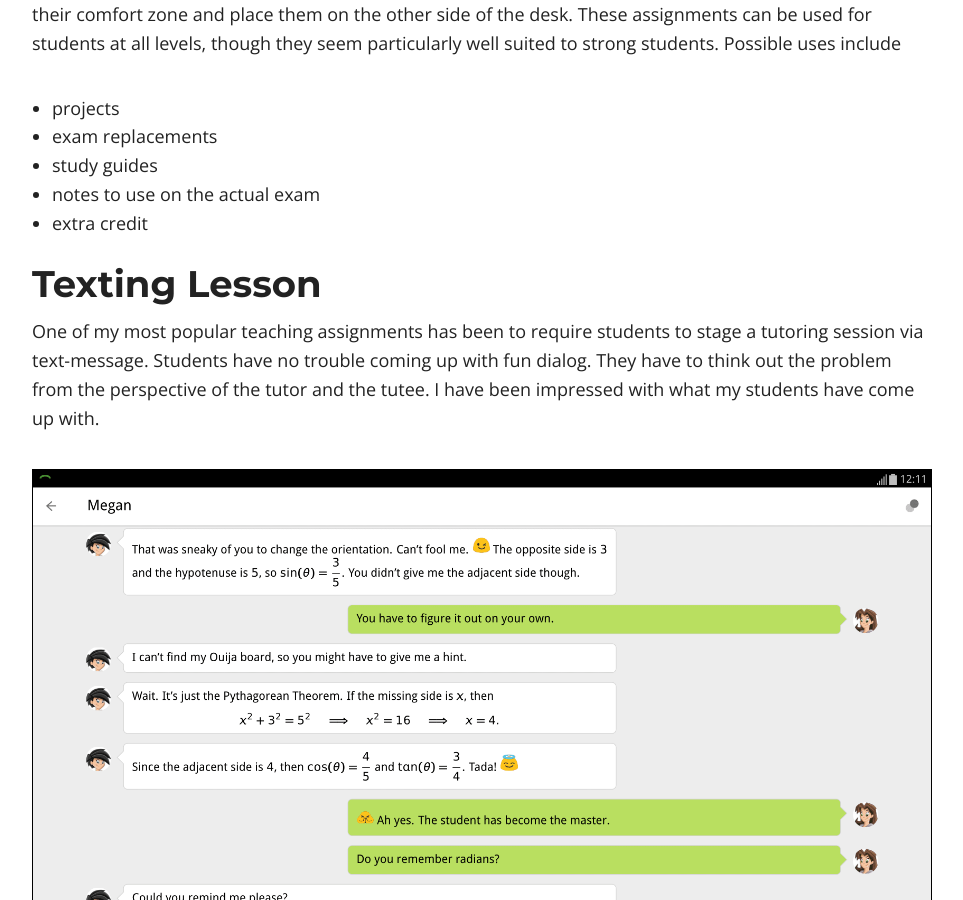
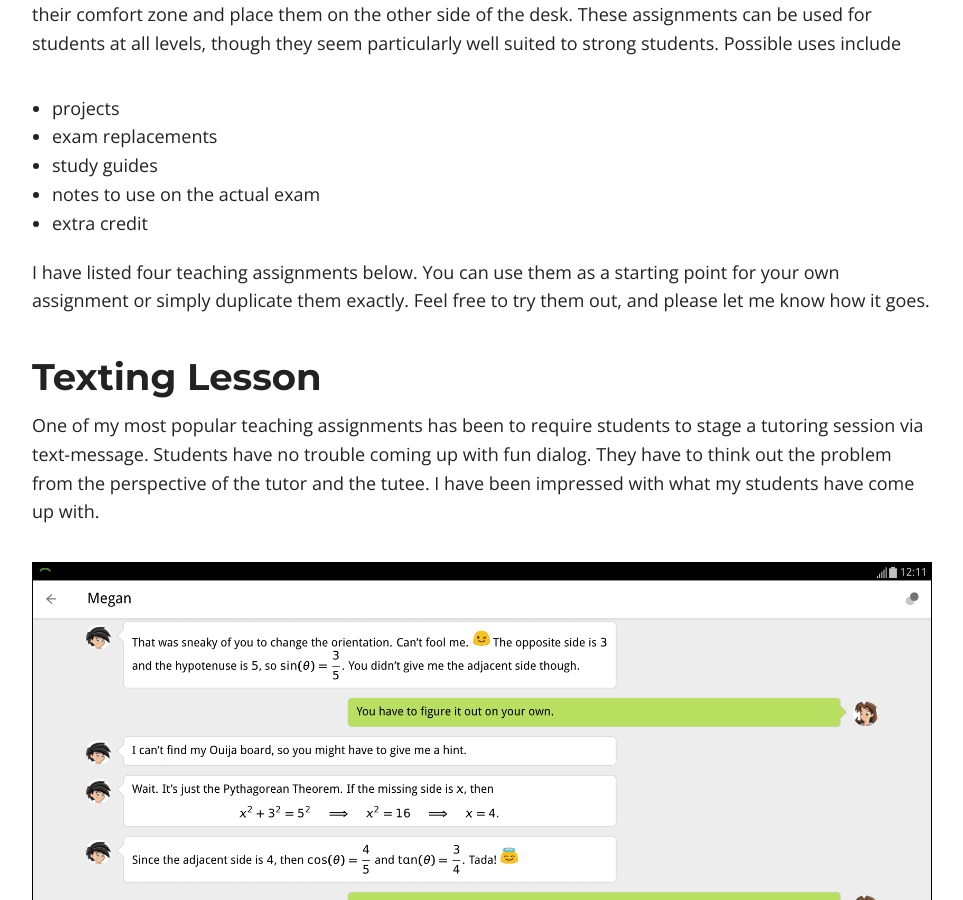
Before and after one commit to sergeballif/sergeballif.github.io, a Jekyll site: the page built from play.md, in a window 1280 px wide and 900 px high, scrolled down 851 px. Shown: the whole window, without its empty margins (158-1121 px from the left). Built offline with Jekyll 4.4.1, drawn with Linux system fonts in a browser that asks for light colours; nearby versions of some CDN libraries.

Commit message:
Update play.md

```diff
--- a/play.md
+++ b/play.md
@@ -24,6 +24,8 @@ In this post I am sharing some ideas for more formal assignments or projects tha
 * study guides
 * notes to use on the actual exam
 * extra credit
+
+I have listed four teaching assignments below. You can use them as a starting point for your own assignment or simply duplicate them exactly. Feel free to try them out, and please let me know how it goes.
 
 ## Texting Lesson
 One of my most popular teaching assignments has been to require students to stage a tutoring session via text-message. Students have no trouble coming up with fun dialog. They have to think out the problem from the perspective of the tutor and the tutee. I have been impressed with what my students have come up with.
@@ -74,5 +76,5 @@ In many of my courses I require students to create a lesson using Desmos. They c
 Below you can see my instruction page for this assignment in my calculus class.
 
 <a href="https://sergeballif.github.io/images/math181miniproject6.pdf" target="_blank">
-<img src="https://sergeballif.github.io/images/math181miniproject6.png" alt="Instructions on how to complete a project involving creating a Desmos teaching activity." style="max-width:100%;border: #000000 1px solid;">
+<img src="https://sergeballif.github.io/images/math181miniproject6.png" alt="Instructions on how to complete a project involving creating a Desmos teaching activity." style="max-width:8.5in;border: #000000 1px solid;">
 </a>
```
